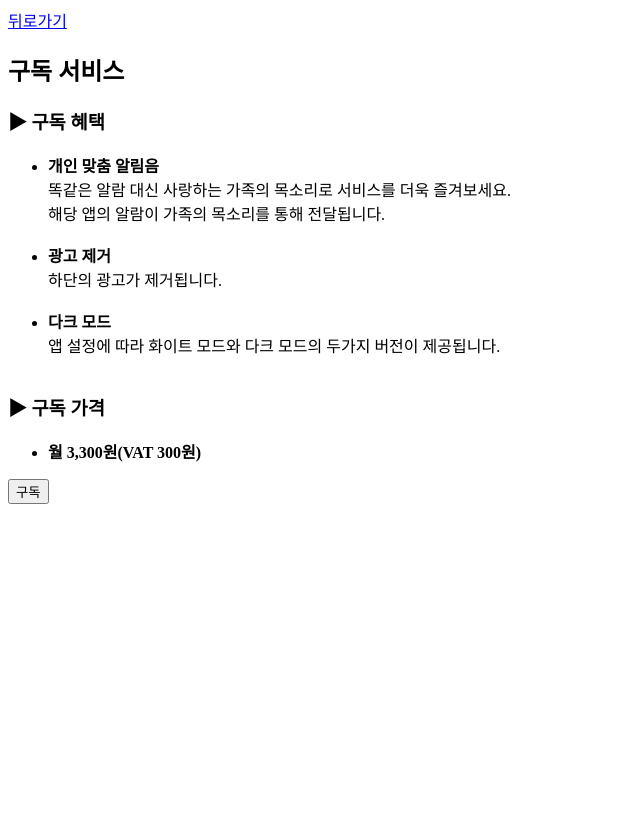
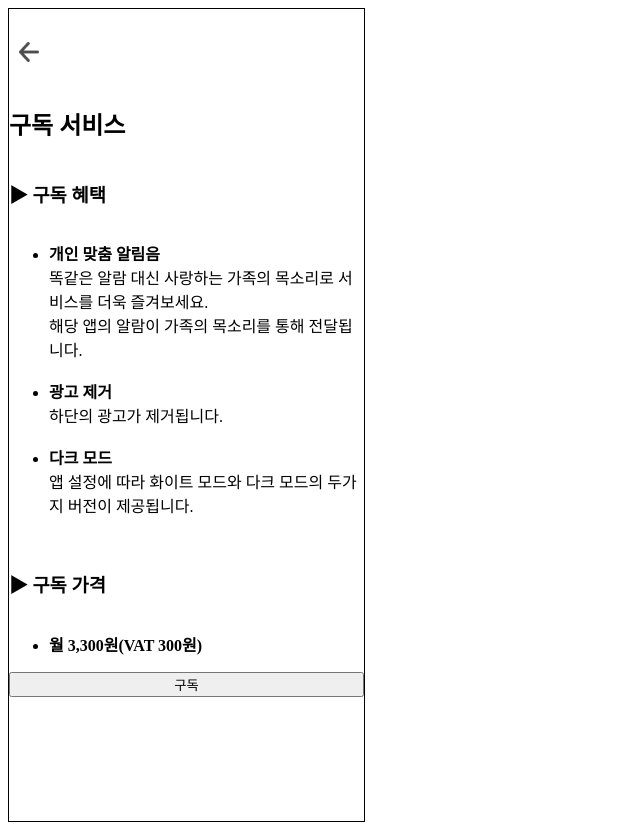
Before and after one commit to mingging27/FE_BE, a Django app: page /alarm/ in a window 1280 px wide. Shown: the whole page, without its empty margins (0-640 px from the left). Before the commit the page ends 504 px from the top, so only its background shows below. Run offline with Django 5.2, Linux system fonts and the light colour scheme; the visitor is signed in with stand-in values (Sample User, id 1); some web fonts are replaced.

```diff
--- a/scare_prj/accounts/templates/accounts/alarm.html
+++ b/scare_prj/accounts/templates/accounts/alarm.html
@@ -1,31 +1,43 @@
+{% load static %}
 <!DOCTYPE html>
-<html lang="en">
-<head>
-    <meta charset="UTF-8">
-    <meta name="viewport" content="width=device-width, initial-scale=1.0">
+<html lang="ko">
+  <head>
+    <meta charset="UTF-8" />
+    <meta name="viewport" content="width=device-width, initial-scale=1.0" />
+    <link rel="stylesheet" href="{% static "css/alarm.css"%}">
     <title>체크리스트 알림</title>
     {% load static%}
-</head>
-<body>
-    <a href="{%url 'accounts:mypage'%}">뒤로가기</a><br>
+  </head>
+  <body>
+    <header>
+      <a href="{%url 'accounts:mypage'%}"><img src="{% static "img/back.png"%}" /></a>
+    </header>
 
     <h2>구독 서비스</h2>
     <h3>▶ 구독 혜택</h3>
     <ul>
-        <li><b>개인 맞춤 알림음</b><br>
-        똑같은 알람 대신 사랑하는 가족의 목소리로 서비스를 더욱 즐겨보세요.<br>
-        해당 앱의 알람이 가족의 목소리를 통해 전달됩니다.</li>
-        <br>
-        <li><b>광고  제거</b><br>
-        하단의 광고가 제거됩니다.</li>
-        <br>
-        <li><b>다크 모드</b><br>
-        앱 설정에 따라 화이트 모드와 다크 모드의 두가지 버전이 제공됩니다.</li><br>
+      <li>
+        <b>개인 맞춤 알림음</b><br />
+        똑같은 알람 대신 사랑하는 가족의 목소리로 서비스를 더욱 즐겨보세요.<br />
+        해당 앱의 알람이 가족의 목소리를 통해 전달됩니다.
+      </li>
+      <br />
+      <li>
+        <b>광고 제거</b><br />
+        하단의 광고가 제거됩니다.
+      </li>
+      <br />
+      <li>
+        <b>다크 모드</b><br />
+        앱 설정에 따라 화이트 모드와 다크 모드의 두가지 버전이 제공됩니다.
+      </li>
+      <br />
     </ul>
 
-    <h3> ▶ 구독 가격</h3>
-    <ul><li><b>월 3,300원(VAT 300원)</b></li></ul>
+    <h3>▶ 구독 가격</h3>
+    <ul>
+      <li><b>월 3,300원(VAT 300원)</b></li>
+    </ul>
     <button>구독</button>
-
-</body>
+  </body>
 </html>
--- /dev/null
+++ b/scare_prj/static/css/alarm.css
@@ -0,0 +1,35 @@
+@font-face {
+  font-family: "NanumBarunpen";
+  src: url("https://fastly.jsdelivr.net/gh/projectnoonnu/noonfonts_two@1.0/NanumBarunpen.woff") format("woff");
+  font-weight: normal;
+  font-style: normal;
+}
+
+* {
+  font-family: NanumBarunpen;
+}
+
+button + label:hover {
+  cursor: pointer;
+}
+
+body {
+  width: 355px;
+  height: 779px;
+  padding: 33px 0 0;
+  border: 1px solid black;
+  display: flex;
+  flex-direction: column;
+}
+
+header {
+  display: flex;
+  justify-content: space-between;
+  margin-bottom: 20px;
+  padding-left: 10px;
+}
+
+header img {
+  width: 20px;
+  height: 20px;
+}
--- a/scare_prj/static/css/signup.css
+++ b/scare_prj/static/css/signup.css
@@ -107,7 +107,7 @@ a {
 }
 
 #pw2 {
-  margin-bottom: 5px;
+  margin-bottom: 5ㅔㅌ;
 }
 
 #pwError {
```
Also changed, not shown: scare_prj/accounts/templates/accounts/gearing.html (+5 -3 lines), scare_prj/accounts/templates/accounts/myinfo_update.html (+18 -5 lines), scare_prj/accounts/templates/accounts/mypage.html (+4 -3 lines), scare_prj/static/css/gearing.css (renamed from scare_prj/static/css/gearing1.css, +8 -0 lines), scare_prj/static/css/myinfo_update1.css (renamed from scare_prj/static/css/myinfo_update.css, +7 -7 lines), scare_prj/static/css/mypage2.css (renamed from scare_prj/static/css/mypage.css, +10 -9 lines), scare_prj/static/js/myinfo_update.js (deleted, +0 -17 lines), scare_prj/media/default_mypage_image.jpg (deleted).
